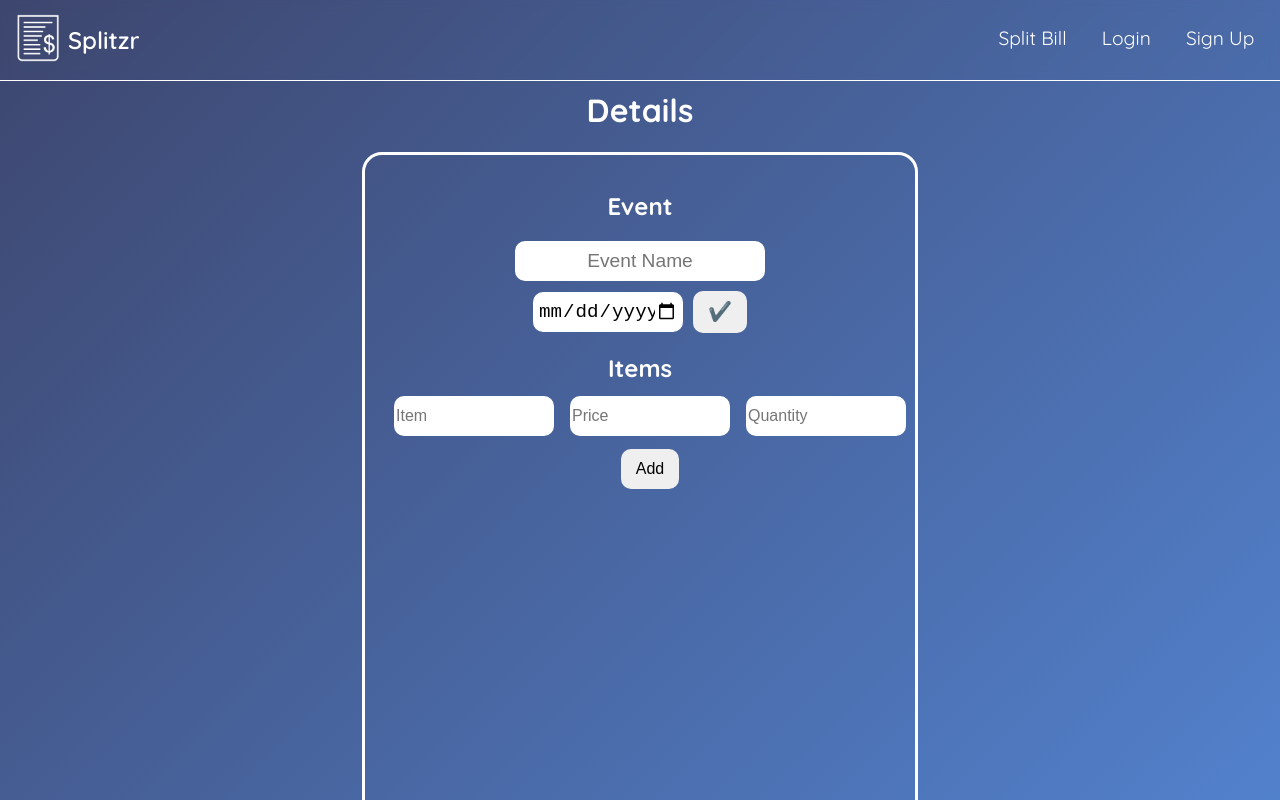
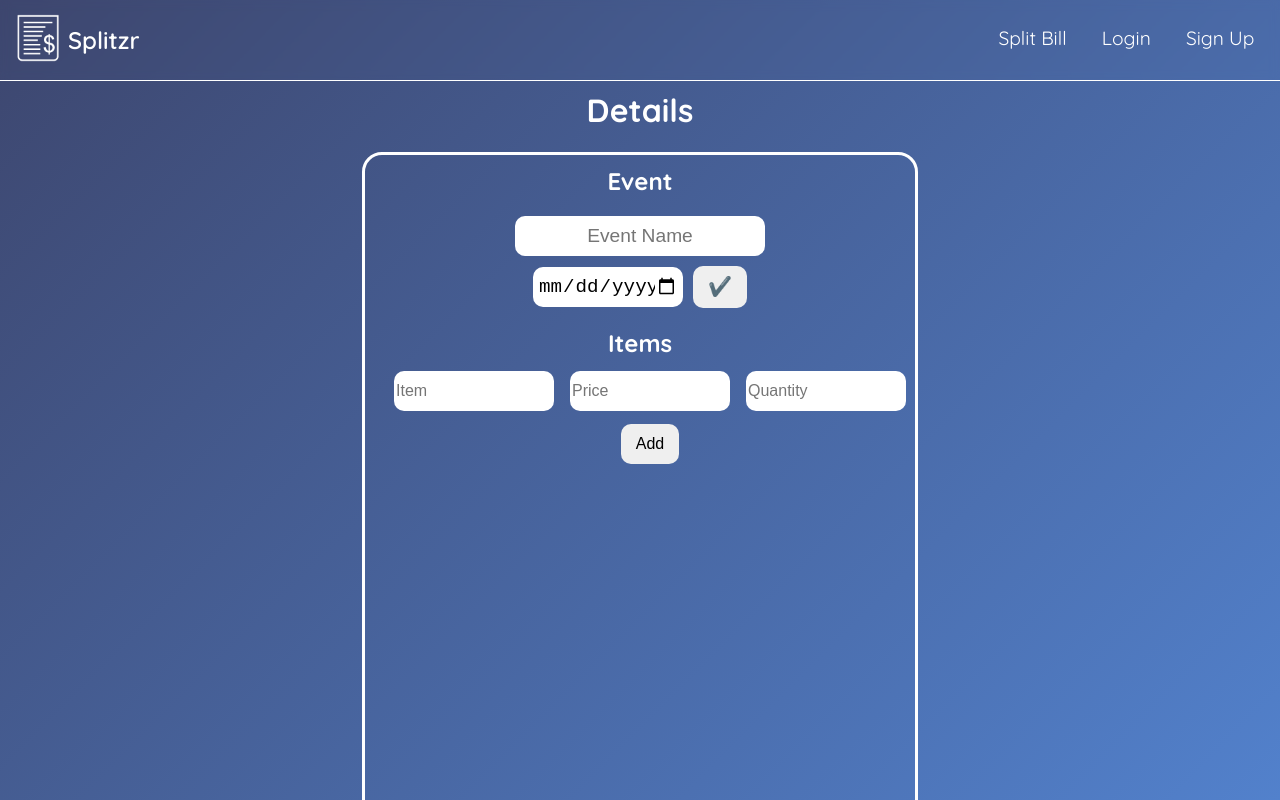
Before and after one commit to roccovulpis/Splitzr, a React (Vite) app in the folder client/: page /split-bill in a window 1280 px wide. Built offline with nearby package versions, Linux system fonts and the light colour scheme.

Commit message:
Adjusted view

```diff
--- a/client/src/components/EvenSplitPanel.jsx
+++ b/client/src/components/EvenSplitPanel.jsx
@@ -55,7 +55,7 @@ export default function EvenSplitPanel({ total, setPeople, setSplitOption }) {
               <p key={index}>{person.name}: ${person.amount}</p>
             ))}
           </div>
-          <button onClick={editAmount}>Edit Amount</button>
+          <button onClick={editAmount}>Edit</button>
           <button onClick={() => setSplitOption(null)}>Done</button>
         </>
       )}
--- a/client/src/styles/EventDetails.css
+++ b/client/src/styles/EventDetails.css
@@ -68,6 +68,10 @@
     margin-left: 1rem;
 }
 
+.event-header {
+    margin-top: -5px;
+}
+
 /* Responsive adjustments for smaller screens */
 @media screen and (max-width: 768px) {
     .event-details-container {
```
